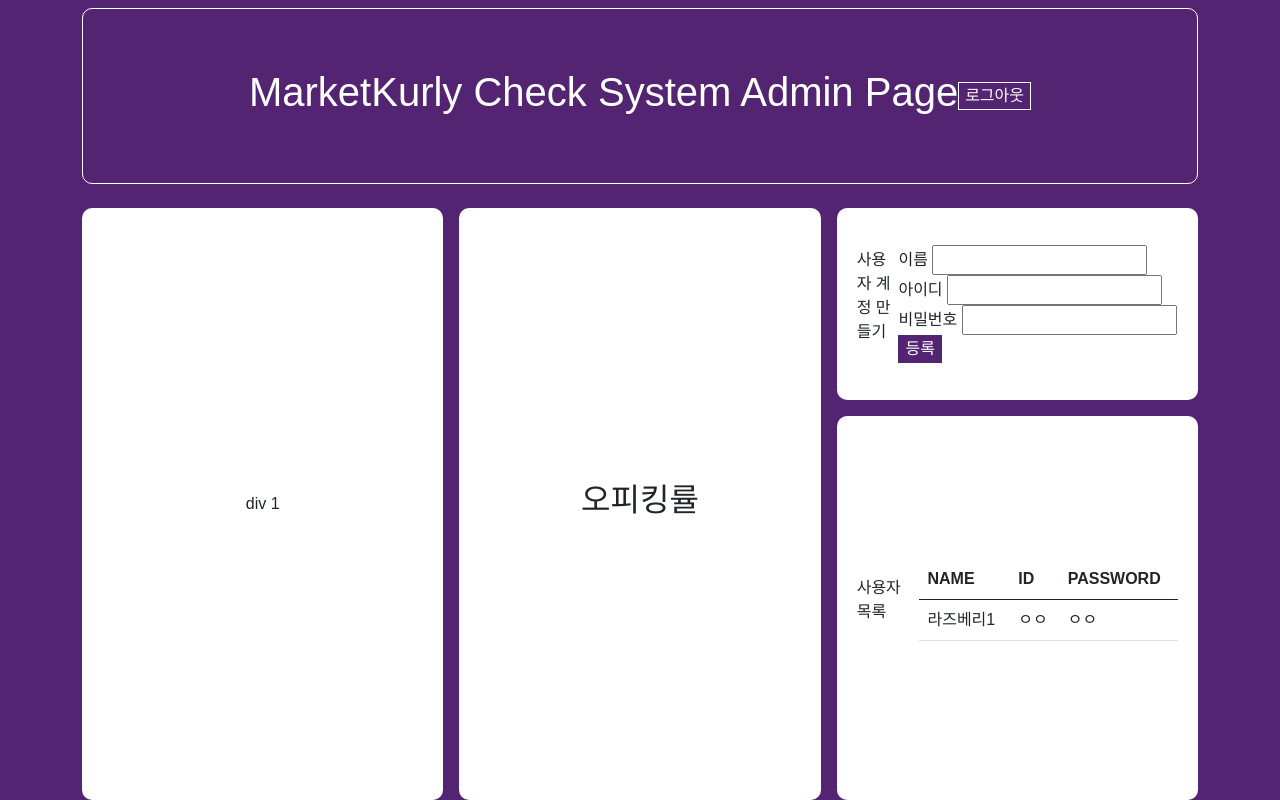
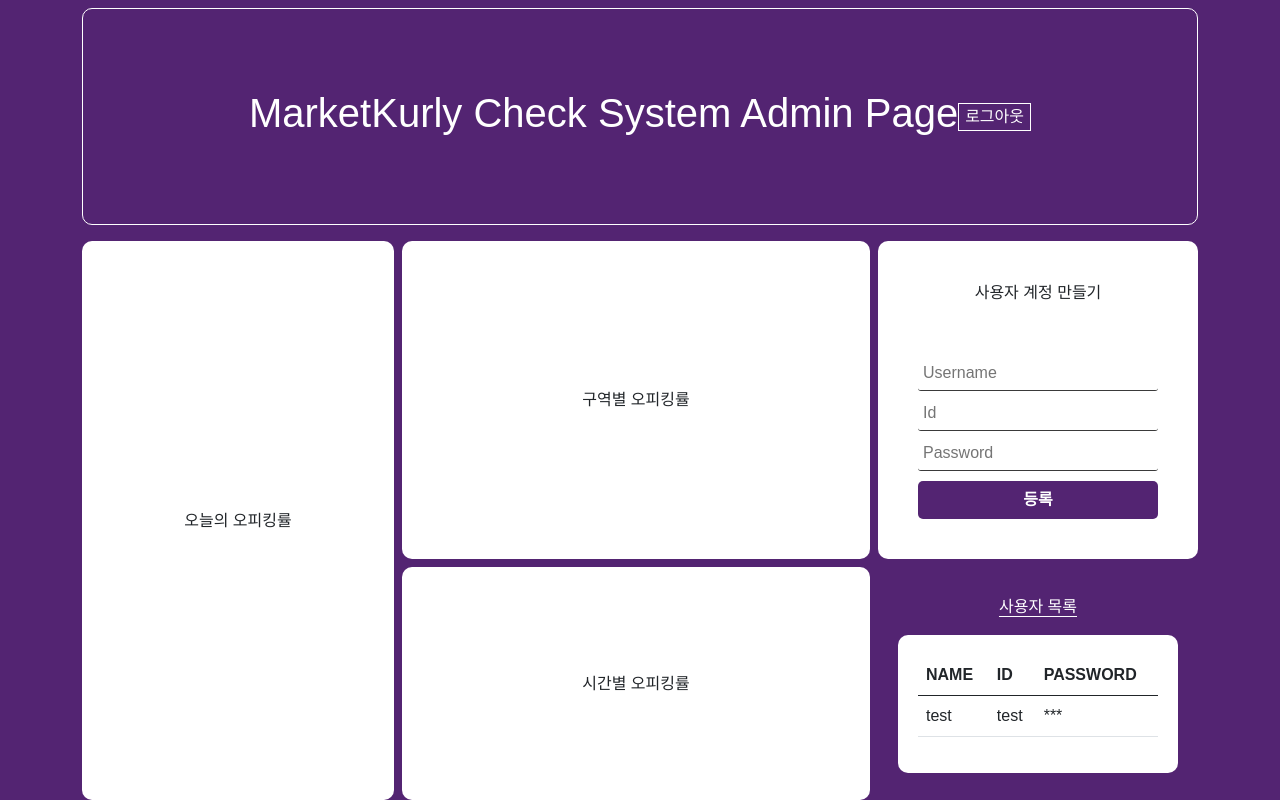
Before and after one commit to boing-86/Weight_Check, a Flask app: page /admin in a window 1280 px wide. Run offline with Flask 2, Linux system fonts and the light colour scheme; some web fonts are replaced.

Commit message:
admin 수정

```diff
--- a/WEB(frontend)/templates/admin.html
+++ b/WEB(frontend)/templates/admin.html
@@ -35,13 +35,13 @@
 
         .container {
             display: grid;
-            grid-gap: 2vh;
-            grid-template-rows: 1fr 1fr 2fr;
-            grid-template-columns: 2fr 2fr 2fr;
+            grid-gap: 1vh;
+            grid-template-rows: 1fr 1fr 1fr;
+            grid-template-columns: 2fr 3fr 2fr;
             height: 100vh;
             grid-template-areas: 'header header header'
-                                'menu picking user'
-                                'menu picking box';
+                                'today_picking picking1 user_add'
+                                'today_picking picking2 user_list_box';
         }
 
         .container div {
@@ -61,19 +61,38 @@
             border: 1px solid #ffffff;
         }
 
-        .menu {
-            grid-area: menu;
+        .today_picking {
+            grid-area: today_picking;
+            background-color: #ffffff;
+            flex-direction: column;
+        }
+
+        .picking1 {
+            grid-area: picking1;
+            background-color: #ffffff;
+            flex-direction: column;
+        }
+
+        .picking2 {
+            grid-area: picking2;
+            background-color: #ffffff;
+            flex-direction: column;
+        }
+
+        .user_add {
+            grid-area: user_add;
+            flex-direction: column;
             background-color: #ffffff;
         }
 
-        .picking {
-            grid-area: picking;
-            background-color: #ffffff;
+        .form input {
+            float: right;
+            margin: 1px;
         }
 
-        .user_add {
-            grid-area: user;
-            background-color: #ffffff;
+        .form label {
+            float: left;
+            margin: 1px;
         }
 
         .user_add button {
@@ -82,10 +101,54 @@
             background-color: #532472;
         }
 
-        .box {
-            grid-area: box;
-            background-color: #ffffff;
+        .user_list_box {
+            grid-area: user_list_box;
+            flex-direction: column;
         }
+
+        .user_list_box_header {
+            color: white;
+            height: 0.1vh;
+            display: flex;
+            text-decoration: underline;
+            text-underline-position: under;
+        }
+
+        .user_list_table {
+            background-color: white;
+        }
+
+        #user_add_form {
+            align-self: flex-start;
+            display: grid;
+            justify-items: center;
+            align-items: center;
+            position: relative;
+        }
+
+        .user-form-field {
+            width: 30vh;
+            border: none;
+            border-bottom: 1px solid #3a3a3a;
+            margin-bottom: 10px;
+            border-radius: 3px;
+            outline: none;
+            padding: 0 0 5px 5px;
+        }
+
+        #user_add_button {
+            width: 100%;
+            padding: 7px;
+            border: none;
+            border-radius: 5px;
+            color: white;
+            font-weight: bold;
+            background: rgba(83, 36, 114, 1);
+            cursor: pointer;
+            outline: none;
+        }
+
+
     </style>
     <script>
         function showUser() {
@@ -134,26 +197,34 @@
         <h1>MarketKurly Check System Admin Page</h1>
         <button type="button" onclick="logout()">로그아웃</button>
     </div>
-    <div class="menu">
-        div 1
+    <div class="today_picking">
+        <div class="today_picking_header">오늘의 오피킹률</div>
     </div>
-    <div class="picking">
-        <h2>오피킹률</h2>
+    <div class="picking1">
+        <div class="picking1_header">구역별 오피킹률</div>
+    </div>
+    <div class="picking2">
+        <div class="picking2_header">시간별 오피킹률</div>
     </div>
     <div class="user_add">
+        <div class="user_add_header">
             <p>사용자 계정 만들기</p>
-        <form>
-            <label for="name">이름</label>
-            <input type="text" name="name" id="name">
-            <label for="id">아이디</label>
-            <input type="id" name="id" id="id">
-            <label for="password">비밀번호</label>
-            <input type="password" name="password" id="password">
-            <button onClick="makeUser()" type="button">등록</button>
+        </div>
+        <div class="form_box">
+            <form id="user_add_form">
+                <input type="text" name="username" id="name" class="user-form-field" placeholder="Username">
+                <input type="id" name="id" id="id" class="user-form-field" placeholder="Id">
+                <input type="password" name="password" id="password" class="user-form-field" placeholder="Password">
+                <input onClick="makeUser()" type="button" id="user_add_button" value="등록">
             </form>
+
         </div>
-    <div class="box">
+    </div>
+    <div class="user_list_box">
+        <div class="user_list_box_header">
             <p>사용자 목록</p>
+        </div>
+        <div class="user_list_table">
             <table class="table">
                 <thead>
                 <tr>
@@ -164,13 +235,14 @@
                 </thead>
                 <tbody id="user_box">
                 <tr>
-                <td>라즈베리1</td>
-                <td>ㅇㅇ</td>
-                <td>ㅇㅇ</td>
+                    <td>test</td>
+                    <td>test</td>
+                    <td>***</td>
                 </tr>
                 </tbody>
             </table>
         </div>
     </div>
+</div>
 </body>
 </html>
```
Lines whose indentation alone changed are shown as unchanged.
